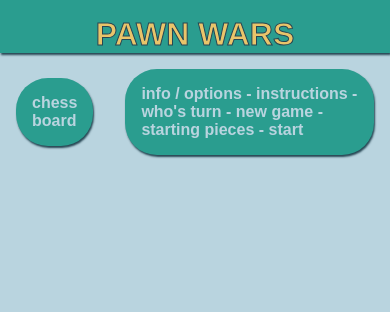
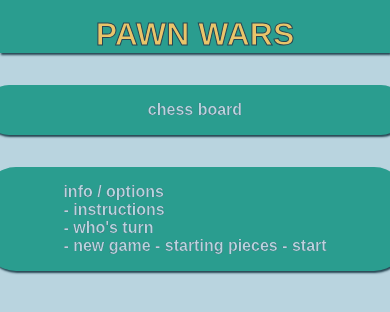
Before and after one commit to cooljasonmelton/pawn-wars, a React (Create React App) app: page / in a window 390 px wide. Shown: the top 312 px of the page. Built offline with nearby package versions, Linux system fonts and the light colour scheme.

Commit message:
styling layout containers

```diff
--- a/src/App.css
+++ b/src/App.css
@@ -36,7 +36,7 @@
 }
 
 .m-container{
-    margin: 1em;
+    margin-top: 2em;
     padding: 1em;
 
     background-color: #2A9D8F;
@@ -49,12 +49,32 @@
 
     font-weight: bold;
     color: #B9D4DF;
+
+    -webkit-text-stroke-width: 0.015rem;
+    -webkit-text-stroke-color: #264653;
 }
 
 .board-c{
+    width: 60%;
+}
+
+.info-c{
+    width: 20%;
 
 }
 
-.info-c{
+@media (max-width: 40em) {
+    .cfb{
+        flex-direction: column;
+    }
+
+    .board-c{
+        width: 100%;
+    }
+
+    .info-c{
+        width: 100%;
+
+    }
 
 }
--- a/src/App.js
+++ b/src/App.js
@@ -19,9 +19,9 @@ const App = () => {
         </div>
 
         <div className="m-container info-c">
-          info / options
-          - instructions
-          - who's turn
+          info / options <br/>
+          - instructions <br/>
+          - who's turn <br/>
           - new game  - starting pieces - start
         </div>
       </div>
```
